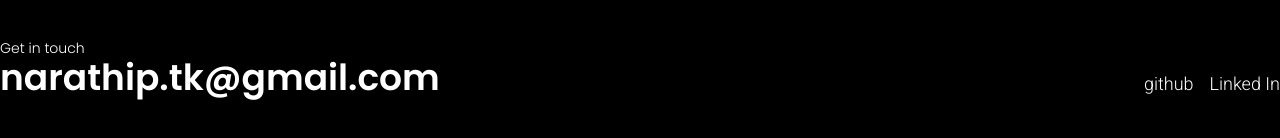
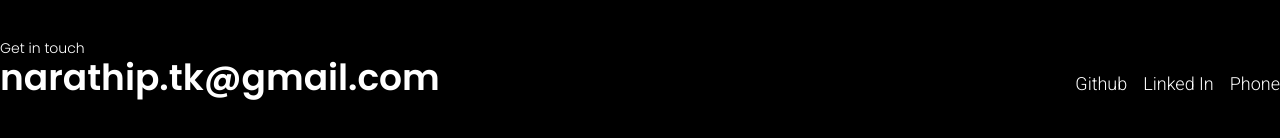
Before and after one commit to Narathip99/naay-portfolio, a React (Vite) app: page / in a window 1280 px wide. Shown: the part 4394-4532 px from the top of the page. Built offline with nearby package versions, Linux system fonts and the light colour scheme.

Commit message:
edit get in touch

```diff
--- a/src/components/layout/Footer.tsx
+++ b/src/components/layout/Footer.tsx
@@ -2,6 +2,10 @@ import React from "react";
 import { Link } from "react-router-dom";
 
 const Footer: React.FC = () => {
+  const handlePhoneClick = () => {
+    window.location.href = "tel:0924617473";
+  };
+
   return (
     <footer className="bg-black text-white">
       <div className="container py-8 xl:py-16 xl:pb-24 flex gap-8 flex-col sm:flex-row items-start sm:items-end justify-between">
@@ -19,7 +23,7 @@ const Footer: React.FC = () => {
               rel="noopener noreferrer"
               to="https://github.com/Narathip99"
             >
-              github
+              Github
             </Link>
           </li>
           <li>
@@ -31,6 +35,9 @@ const Footer: React.FC = () => {
               Linked In
             </Link>
           </li>
+          <li>
+            <button onClick={handlePhoneClick}>Phone</button>
+          </li>
         </ul>
       </div>
     </footer>
```
